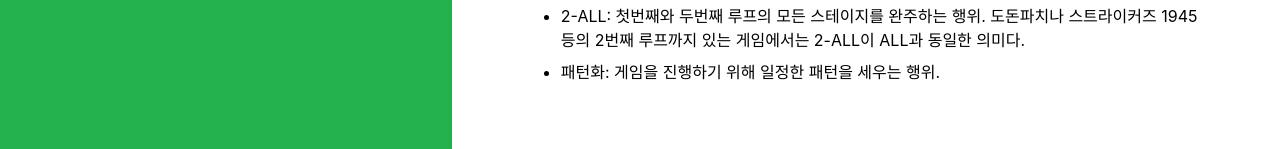
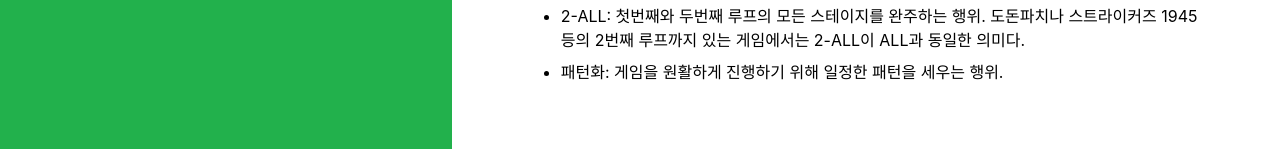
Before and after one commit to kuman514/YSOShmupRecords, a React (Vite) app: page /terminology in a window 1280 px wide. Shown: the part 537-686 px from the top of the page. Built offline with nearby package versions, Linux system fonts and the light colour scheme.

Commit message:
docs: add missing terminology

```diff
--- a/src/pages/TerminologyPage/index.tsx
+++ b/src/pages/TerminologyPage/index.tsx
@@ -51,7 +51,8 @@ const terminology: DescriptionListItem[] = [
   },
   {
     id: 'Terminology-10',
-    description: '패턴화: 게임을 진행하기 위해 일정한 패턴을 세우는 행위.',
+    description:
+      '패턴화: 게임을 원활하게 진행하기 위해 일정한 패턴을 세우는 행위.',
   },
 ];
 
```
